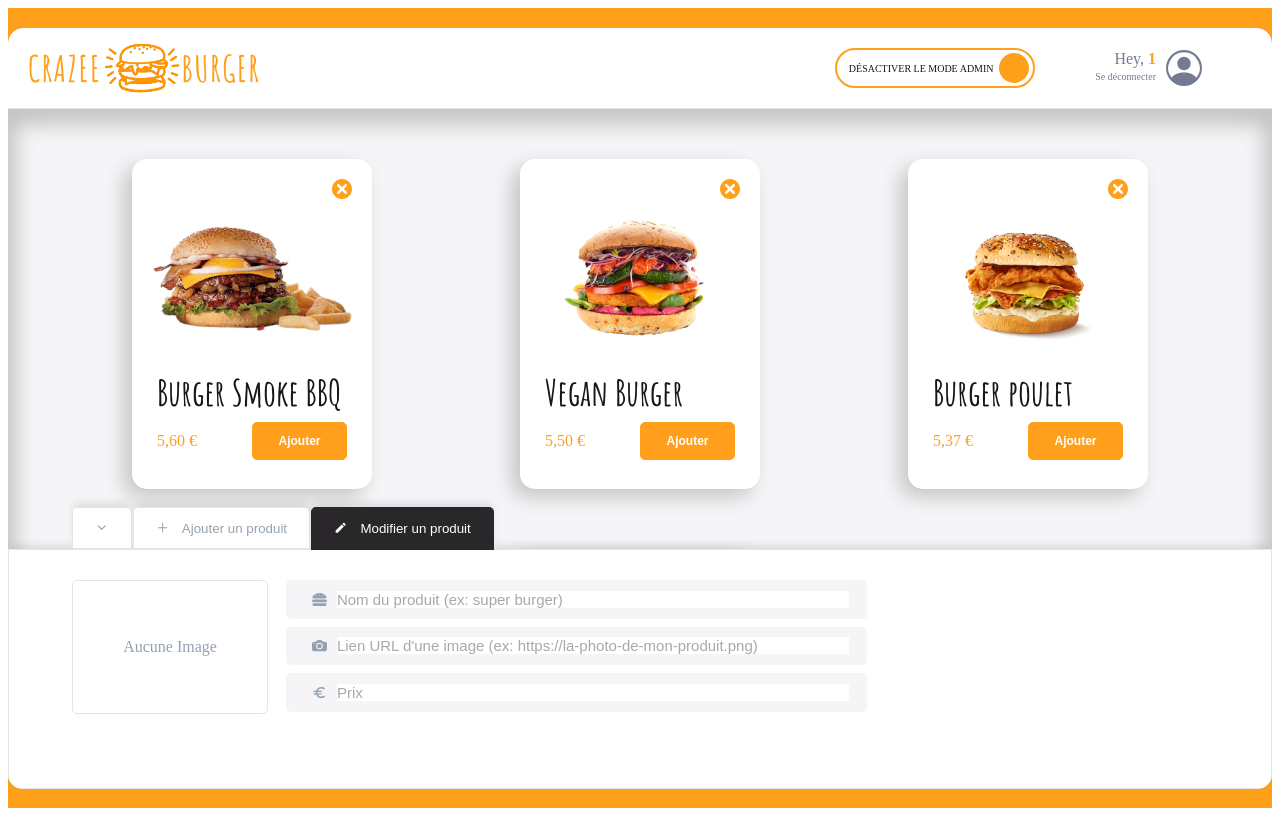
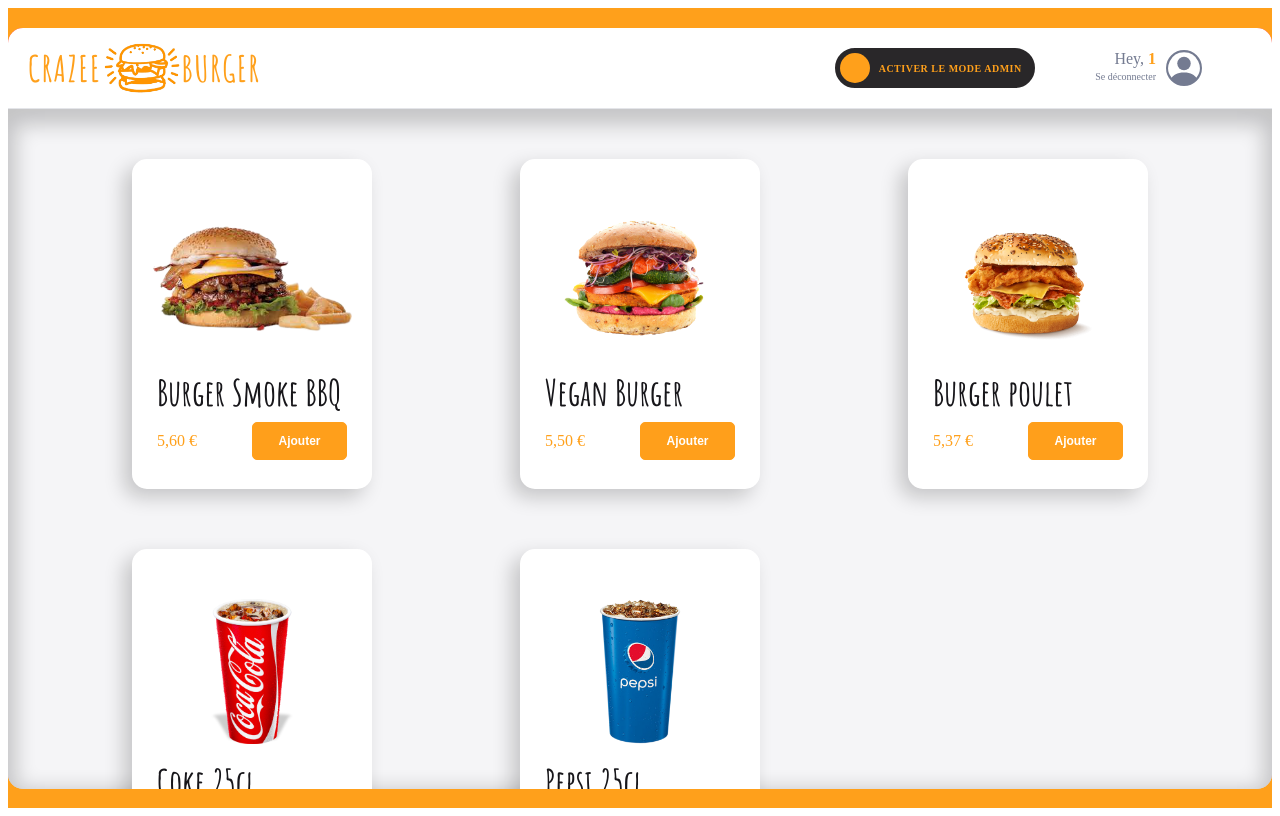
Before and after one commit to Baba31200/crazee-burger, a React (Vite) app: page /order/1 in a window 1280 px wide. Built offline with nearby package versions, Linux system fonts and the light colour scheme.

Commit message:
✨ F09 : ADMIN > Always open EditPanel with the right product clicked on in the form

```diff
--- a/src/components/pages/order/Main/Menu/Menu.jsx
+++ b/src/components/pages/order/Main/Menu/Menu.jsx
@@ -18,10 +18,15 @@
     resetMenu,
     setProductSelected,
     productSelected,
+    setIsCollapsed,
+    setCurrentTabSelected,
   } = useContext(OrderContext);
   //comportement( gestionnaire  d'evenement ou event handler)
   const handleClick = (idProductClicked) => {
     if (!isModeAdmin) return;
+
+    setIsCollapsed(false);
+    setCurrentTabSelected("edit");
     const productClickedOn = menu.find(
       (product) => product.id === idProductClicked
     );
--- a/src/components/pages/order/OrderPage.jsx
+++ b/src/components/pages/order/OrderPage.jsx
@@ -10,9 +10,9 @@
 
 export default function OrderPage() {
   // state
-  const [isModeAdmin, setIsModeAdmin] = useState(true);
+  const [isModeAdmin, setIsModeAdmin] = useState(false);
   const [isCollapsed, setIsCollapsed] = useState(false);
-  const [currentTabSelected, setCurrentTabSelected] = useState("edit");
+  const [currentTabSelected, setCurrentTabSelected] = useState("add");
   const [menu, setMenu] = useState(fakeMenu.MEDIUM);
   const [newProduct, setNewproduct] = useState(EMPTY_PRODUCT);
   const [productSelected, setProductSelected] = useState(EMPTY_PRODUCT);
```
